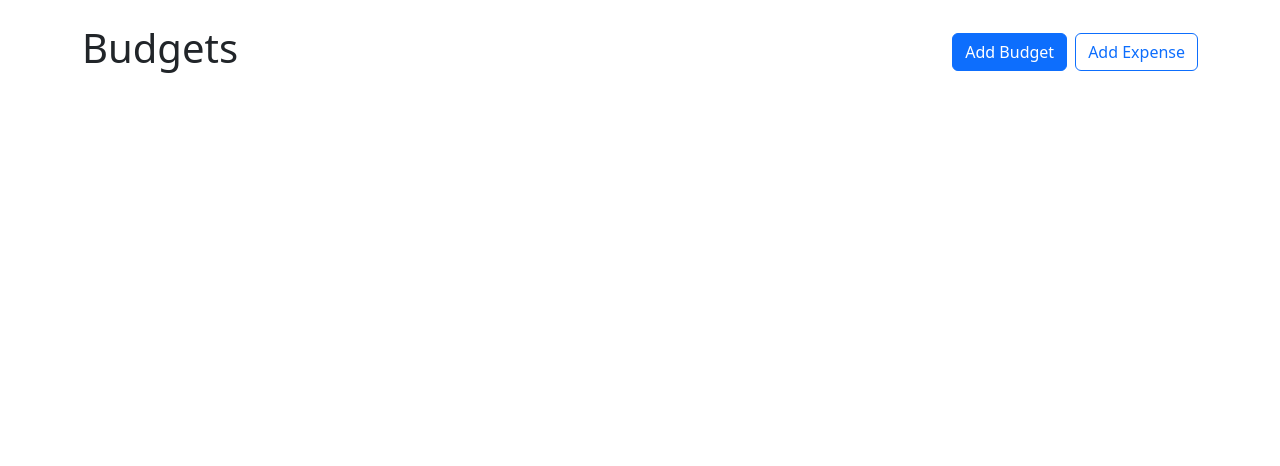
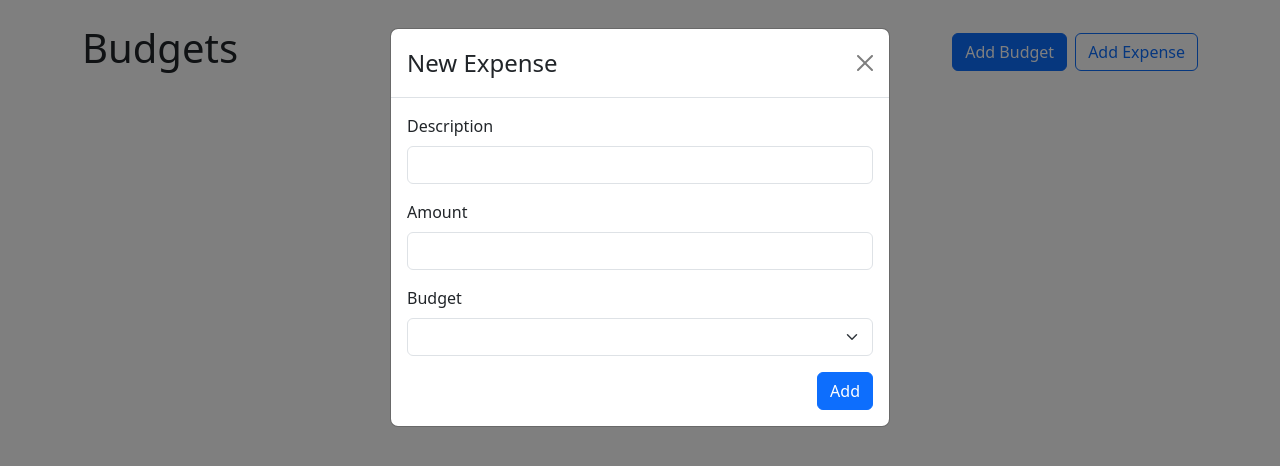
Before and after one commit to EleahBurman/budget-react-app, a React (Create React App) app: page / in a window 1280 px wide. Shown: the top 466 px of the page. Built offline with nearby package versions, Linux system fonts and the light colour scheme.

Commit message:
Stub up add expense modal

```diff
--- a/src/App.js
+++ b/src/App.js
@@ -3,6 +3,7 @@
 import BudgetCard from './components/BudgetCard';
 import './App.css';
 import AddBudgetModal from './components/AddBudgetModal';
+import AddExpenseModal from './components/AddExpenseModal.js';
 import { useState } from 'react';
 import { useBudgets } from './contexts/BudgetsContext';
 
@@ -37,7 +38,14 @@
           })}
         </div>
       </Container>
-      <AddBudgetModal show={showAddBudgetModal} handleClose={()=>setShowAddBudgetModal(false)} />
+      <AddBudgetModal
+        show={showAddBudgetModal}
+        handleClose={()=>setShowAddBudgetModal(false)}
+      />
+      <AddExpenseModal
+        show={true}
+        // handleClose={()=>setShowAddExpenseModal(false)}
+      />
     </>
   )
 }
--- /dev/null
+++ b/src/components/AddExpenseModal.js
@@ -0,0 +1,60 @@
+import { Button, Form, Modal } from "react-bootstrap";
+import { useRef } from "react";
+import { useBudgets } from "../contexts/BudgetsContext";
+
+export default function AddExpenseModal({show, handleClose, defaultBudgetId}) {
+  const descriptionRef = useRef()
+  const amountRef = useRef()
+  const budgetIdRef = useRef()
+  const { addExpense, budgets } = useBudgets()
+  function handleSubmit(e) {
+    e.preventDefault()
+    addExpense(
+    {
+      descriptionRef: descriptionRef.current.value,
+      amount: parseFloat(amountRef.current.value),
+      budgetId: budgetIdRef.current.value
+    })
+    handleClose()
+  }
+
+  return (
+    <Modal show={show} onHide={handleClose}>
+      <Form onSubmit={handleSubmit}>
+        <Modal.Header closeButton>
+          <Modal.Title>New Expense</Modal.Title>
+        </Modal.Header>
+        <Modal.Body>
+          <Form.Group className="mb-3" controlId="description">
+            <Form.Label>Description</Form.Label>
+            <Form.Control ref={descriptionRef} type="text" required />
+          </Form.Group>
+          <Form.Group className="mb-3" controlId="amount">
+            <Form.Label>Amount</Form.Label>
+            <Form.Control
+              ref={amountRef}
+              type="number"
+              required
+              min={0}
+              step={0.01} />
+          </Form.Group>
+          <Form.Group className="mb-3" controlId="budgetId">
+            <Form.Label>Budget</Form.Label>
+            <Form.Select
+              defaultValue={defaultBudgetId}
+              ref={budgetIdRef}>
+                {budgets.map(budget =>(
+                  <option key={budget.id} value={budget.id}>{budget.name}</option>
+                ))}
+            </Form.Select>
+          </Form.Group>
+          <div className="d-flex justify-content-end">
+            <Button variant="primary" type="submit">
+              Add
+            </Button>
+          </div>
+        </Modal.Body>
+      </Form>
+    </Modal>
+  )
+}
```
